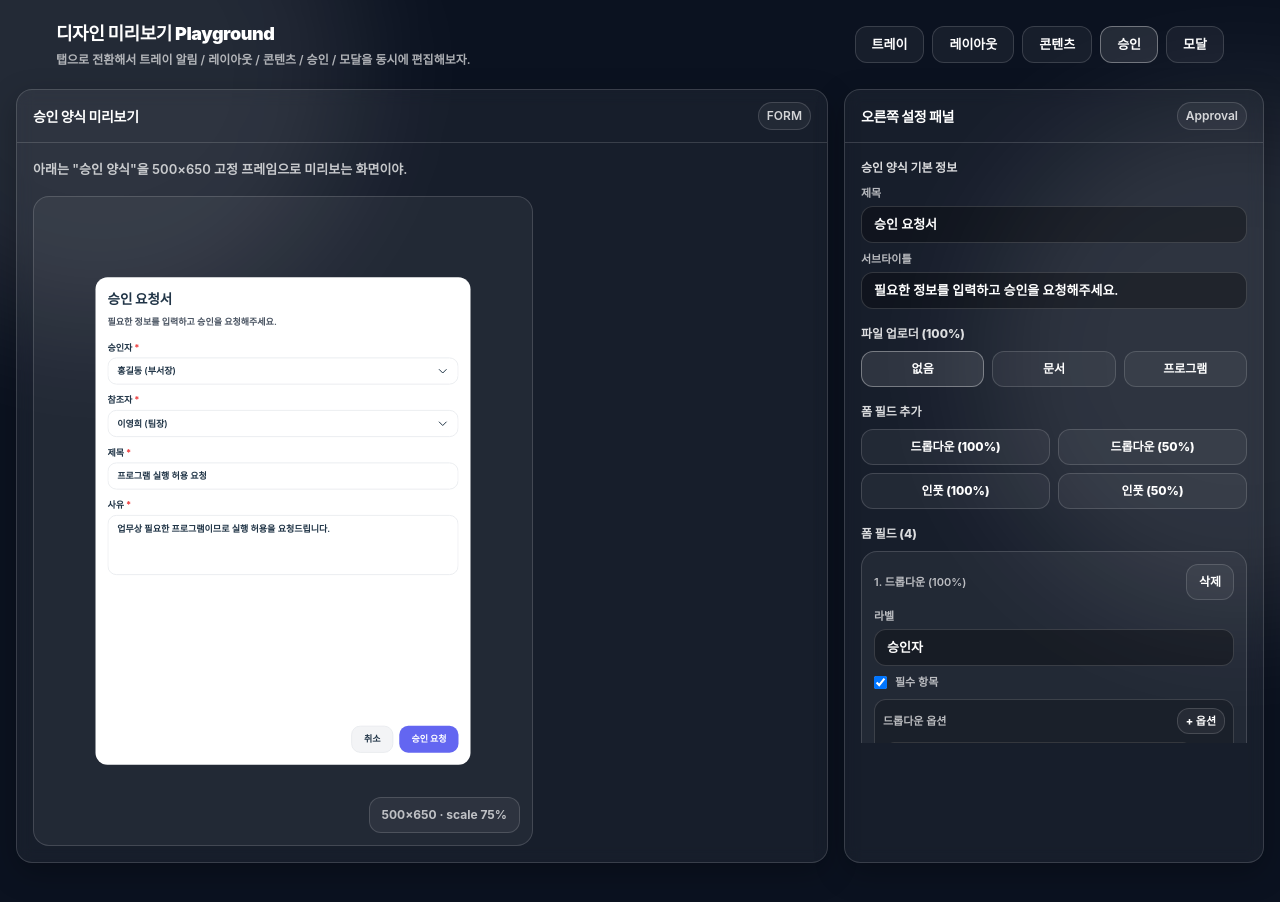
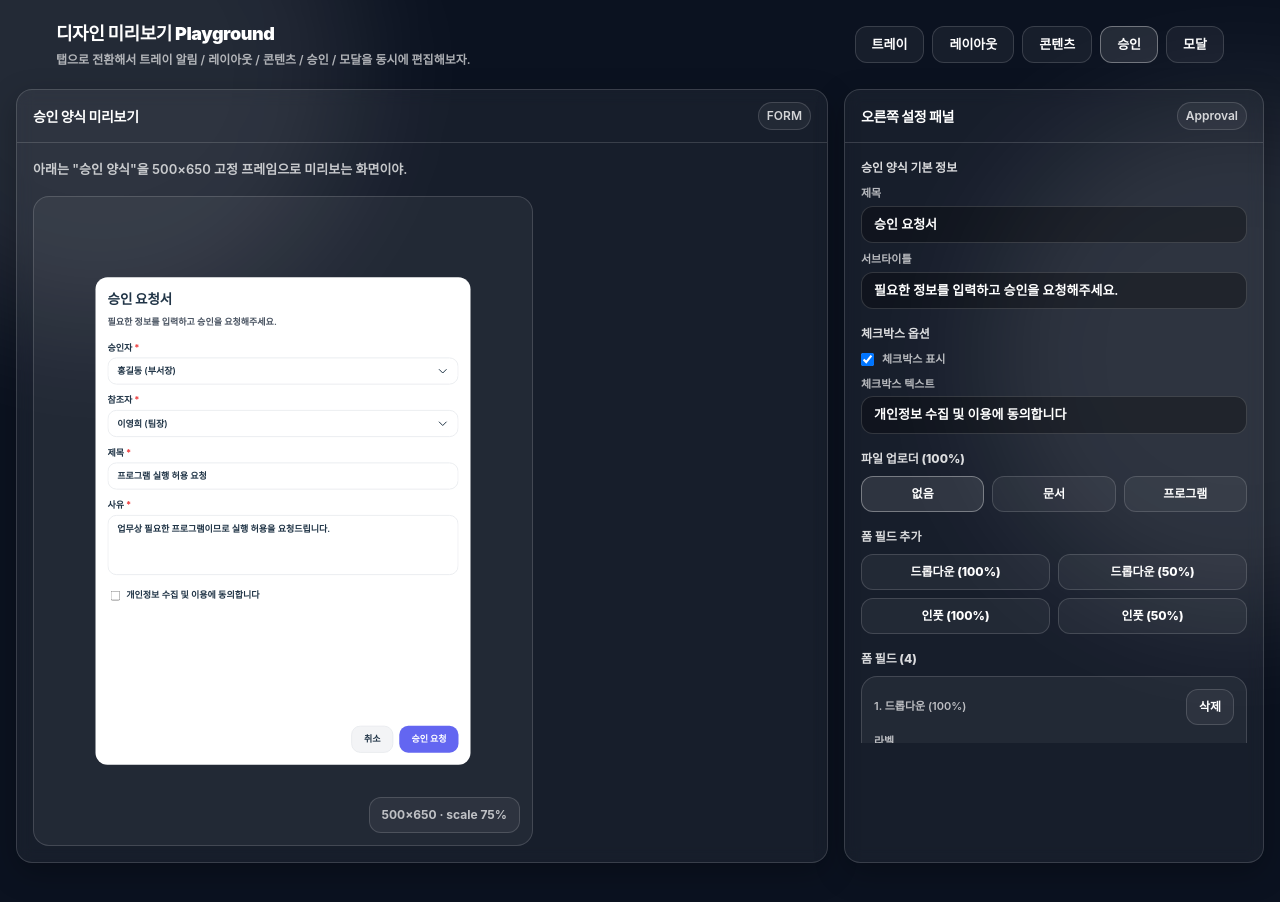
Before and after one commit to Songyeonji/UI_Editor, a React (Vite) app: page / in a window 1280 px wide. Both pictures are taken after a click on the button "승인". Built offline with nearby package versions, Linux system fonts and the light colour scheme.

Commit message:
feat: 승인 모달 체크박스 추가

```diff
--- a/src/App.tsx
+++ b/src/App.tsx
@@ -31,6 +31,7 @@ import type {
   UploaderType,
   DocumentFile,
   ProgramFile,
+  CheckboxOption,
 } from './types';
 
 type ModalSize = 'sm' | 'md' | 'lg' | 'xl' | '2xl';
@@ -179,7 +180,9 @@ export default function App() {
     { id: uid('field'), type: 'input', label: '제목', placeholder: '승인 요청 제목을 입력하세요', defaultValue: '프로그램 실행 허용 요청', required: true, width: 'full' },
     { id: uid('field'), type: 'input', label: '사유', placeholder: '승인 요청 사유를 입력하세요', defaultValue: '업무상 필요한 프로그램이므로 실행 허용을 요청드립니다.', required: true, width: 'full' },
   ]);
-
+  const [checkboxOption, setCheckboxOption] = useState<CheckboxOption>(() =>
+    loadFromSession()?.checkboxOption || { id: uid('checkbox'), label: '개인정보 수집 및 이용에 동의합니다', checked: true }
+  );
   const [uploaderType, setUploaderType] = useState<UploaderType>(() => loadFromSession()?.uploaderType || 'none');
   const [documentFiles, setDocumentFiles] = useState<DocumentFile[]>(() => loadFromSession()?.documentFiles || []);
   const [programFiles, setProgramFiles] = useState<ProgramFile[]>(() => loadFromSession()?.programFiles || []);
@@ -236,7 +239,7 @@ export default function App() {
       showContentPagination, contentCurrentPage, contentTotalPages, showContentEmptyState, contentEmptyStateMessage,
       approvalTitle, approvalSubtitle, formFields, uploaderType, documentFiles, programFiles, showPagination, currentPage, totalPages, showEmptyState, emptyStateMessage,
       modalType, confirmType, modalTitle, modalMessage, confirmButtonText, cancelButtonText, showCancelButton, showModalEmptyState, modalEmptyStateMessage,
-      showTable, tableData, modalHeader, showModalHeader, modalSize, modalHeight, showModalPagination, modalCurrentPage, modalTotalPages
+      showTable, tableData, modalHeader, showModalHeader, modalSize, modalHeight, showModalPagination, modalCurrentPage, modalTotalPages, checkboxOption
     };
     saveToSession(state);
   }, [
@@ -246,7 +249,7 @@ export default function App() {
     showContentPagination, contentCurrentPage, contentTotalPages, showContentEmptyState, contentEmptyStateMessage,
     approvalTitle, approvalSubtitle, formFields, uploaderType, documentFiles, programFiles, showPagination, currentPage, totalPages, showEmptyState, emptyStateMessage,
     modalType, confirmType, modalTitle, modalMessage, confirmButtonText, cancelButtonText, showCancelButton, showModalEmptyState, modalEmptyStateMessage,
-    showTable, tableData, modalHeader, showModalHeader, modalSize, modalHeight, showModalPagination, modalCurrentPage, modalTotalPages
+    showTable, tableData, modalHeader, showModalHeader, modalSize, modalHeight, showModalPagination, modalCurrentPage, modalTotalPages,  checkboxOption
   ]);
 
   return (
@@ -324,7 +327,7 @@ export default function App() {
               <div className="grid gap-4">
                 <div className="text-[13px] font-semibold leading-relaxed text-white/75">아래는 "승인 양식"을 500×650 고정 프레임으로 미리보는 화면이야.</div>
                 <div ref={previewWrapRef} className="relative h-[650px] w-[500px] max-w-full overflow-hidden rounded-2xl border border-white/15 bg-white/5">
-                  <ApprovalPreview theme={theme} approvalTitle={approvalTitle} approvalSubtitle={approvalSubtitle} formFields={formFields} uploaderType={uploaderType} documentFiles={documentFiles} programFiles={programFiles} showPagination={showPagination} showEmptyState={showEmptyState} emptyStateMessage={emptyStateMessage} currentPage={currentPage} totalPages={totalPages} previewScale={previewScale} />
+                  <ApprovalPreview theme={theme} approvalTitle={approvalTitle} approvalSubtitle={approvalSubtitle} formFields={formFields} uploaderType={uploaderType} documentFiles={documentFiles} programFiles={programFiles} showPagination={showPagination} showEmptyState={showEmptyState} emptyStateMessage={emptyStateMessage} currentPage={currentPage} totalPages={totalPages} previewScale={previewScale} checkboxOption={checkboxOption} />
                   <div className="absolute bottom-3 right-3 rounded-xl border border-white/15 bg-white/5 px-3 py-2 text-[12px] font-bold text-white/70">500×650 · scale {Math.round(previewScale * 100)}%</div>
                 </div>
               </div>
@@ -370,7 +373,8 @@ export default function App() {
               setFooterNotice={setFooterNotice}
             />}
             {tab === 'content' && <ContentEditor listMenu={listMenu} setListMenu={setListMenu} listSubMenu={listSubMenu} setListSubMenu={setListSubMenu} listTitle={listTitle} setListTitle={setListTitle} listSubtitle={listSubtitle} setListSubtitle={setListSubtitle} menuItems={menuItems} setMenuItems={setMenuItems} extraButtons={extraButtons} setExtraButtons={setExtraButtons} tableMode={tableMode} setTableMode={setTableMode} columns={columns} setColumns={setColumns} rows={rows} setRows={setRows} showOverlay={showOverlay} setShowOverlay={setShowOverlay} searchFilter={searchFilter} setSearchFilter={setSearchFilter} showContentPagination={showContentPagination} setShowContentPagination={setShowContentPagination} showContentEmptyState={showContentEmptyState} setShowContentEmptyState={setShowContentEmptyState} contentEmptyStateMessage={contentEmptyStateMessage} setContentEmptyStateMessage={setContentEmptyStateMessage} contentCurrentPage={contentCurrentPage} setContentCurrentPage={setContentCurrentPage} contentTotalPages={contentTotalPages} setContentTotalPages={setContentTotalPages} />}
-            {tab === 'approval' && <ApprovalEditor approvalTitle={approvalTitle} setApprovalTitle={setApprovalTitle} approvalSubtitle={approvalSubtitle} setApprovalSubtitle={setApprovalSubtitle} formFields={formFields} setFormFields={setFormFields} uploaderType={uploaderType} setUploaderType={setUploaderType} documentFiles={documentFiles} setDocumentFiles={setDocumentFiles} programFiles={programFiles} setProgramFiles={setProgramFiles} showPagination={showPagination} setShowPagination={setShowPagination} showEmptyState={showEmptyState} setShowEmptyState={setShowEmptyState} emptyStateMessage={emptyStateMessage} setEmptyStateMessage={setEmptyStateMessage} currentPage={currentPage} setCurrentPage={setCurrentPage} totalPages={totalPages} setTotalPages={setTotalPages} />}
+            {tab === 'approval' && <ApprovalEditor approvalTitle={approvalTitle} setApprovalTitle={setApprovalTitle} approvalSubtitle={approvalSubtitle} setApprovalSubtitle={setApprovalSubtitle} formFields={formFields} setFormFields={setFormFields} uploaderType={uploaderType} setUploaderType={setUploaderType} documentFiles={documentFiles} setDocumentFiles={setDocumentFiles} programFiles={programFiles} setProgramFiles={setProgramFiles} showPagination={showPagination} setShowPagination={setShowPagination} showEmptyState={showEmptyState} setShowEmptyState={setShowEmptyState} emptyStateMessage={emptyStateMessage} setEmptyStateMessage={setEmptyStateMessage} currentPage={currentPage} setCurrentPage={setCurrentPage} totalPages={totalPages} setTotalPages={setTotalPages} checkboxOption={checkboxOption}
+              setCheckboxOption={setCheckboxOption} />}
             {tab === 'modal' && <ModalEditor modalType={modalType} setModalType={setModalType} confirmType={confirmType} setConfirmType={setConfirmType} modalTitle={modalTitle} setModalTitle={setModalTitle} modalMessage={modalMessage} setModalMessage={setModalMessage} confirmButtonText={confirmButtonText} setConfirmButtonText={setConfirmButtonText} cancelButtonText={cancelButtonText} setCancelButtonText={setCancelButtonText} showCancelButton={showCancelButton} setShowCancelButton={setShowCancelButton} showEmptyState={showModalEmptyState} setShowEmptyState={setShowModalEmptyState} emptyStateMessage={modalEmptyStateMessage} setEmptyStateMessage={setModalEmptyStateMessage} showTable={showTable} setShowTable={setShowTable} tableData={tableData} setTableData={setTableData} modalHeader={modalHeader} setModalHeader={setModalHeader} showModalHeader={showModalHeader} setShowModalHeader={setShowModalHeader} modalSize={modalSize} setModalSize={setModalSize} modalHeight={modalHeight} setModalHeight={setModalHeight} showPagination={showModalPagination} setShowPagination={setShowModalPagination} currentPage={modalCurrentPage} setCurrentPage={setModalCurrentPage} totalPages={modalTotalPages} setTotalPages={setModalTotalPages} />}
           </div>
         </aside>
--- a/src/components/editors/ApprovalEditor.tsx
+++ b/src/components/editors/ApprovalEditor.tsx
@@ -1,7 +1,7 @@
 // components/editors/ApprovalEditor.tsx
 
 import React from 'react';
-import type { FormField, DropdownOption, FormFieldType, DropdownWidth, UploaderType, DocumentFile, ProgramFile } from '../../types';
+import type { FormField, DropdownOption, FormFieldType, DropdownWidth, UploaderType, DocumentFile, ProgramFile, CheckboxOption } from '../../types';
 import { uid } from '../../utils/helpers';
 
 interface ApprovalEditorProps {
@@ -27,6 +27,8 @@ interface ApprovalEditorProps {
   setCurrentPage: (page: number) => void;
   totalPages: number;
   setTotalPages: (pages: number) => void;
+  checkboxOption: CheckboxOption;
+  setCheckboxOption: React.Dispatch<React.SetStateAction<CheckboxOption>>;
 }
 
 export const ApprovalEditor: React.FC<ApprovalEditorProps> = ({
@@ -52,6 +54,8 @@ export const ApprovalEditor: React.FC<ApprovalEditorProps> = ({
   setCurrentPage,
   totalPages,
   setTotalPages,
+  checkboxOption,
+  setCheckboxOption
 }) => {
   const addFormField = (type: FormFieldType, width: DropdownWidth) => {
     const newField: FormField = {
@@ -171,7 +175,33 @@ export const ApprovalEditor: React.FC<ApprovalEditorProps> = ({
           />
         </label>
       </div>
+      {/* 체크박스 옵션 */}
+      {!showEmptyState && (
+        <div className="grid gap-2">
+          <div className="text-[12px] font-extrabold text-white/85">체크박스 옵션</div>
 
+          <label className="flex items-center gap-2">
+            <input
+              type="checkbox"
+              checked={checkboxOption.checked}
+              onChange={(e) => setCheckboxOption(prev => ({ ...prev, checked: e.target.checked }))}
+            />
+            <span className="text-[11px] font-semibold text-white/70">체크박스 표시</span>
+          </label>
+
+          {checkboxOption.checked && (
+            <label className="grid gap-1">
+              <span className="text-[11px] font-semibold text-white/70">체크박스 텍스트</span>
+              <input
+                className="w-full rounded-xl border border-white/15 bg-black/30 px-3 py-2 text-[13px] font-semibold outline-none focus:border-white/35"
+                value={checkboxOption.label}
+                onChange={(e) => setCheckboxOption(prev => ({ ...prev, label: e.target.value }))}
+                placeholder="체크박스 옆에 표시할 텍스트"
+              />
+            </label>
+          )}
+        </div>
+      )}
 
       {/* 파일 업로더 선택 */}
       {!showEmptyState && (
--- a/src/components/preview/ApprovalPreview.tsx
+++ b/src/components/preview/ApprovalPreview.tsx
@@ -5,7 +5,7 @@ import { Pagination } from '../ui/Pagination';
 import { EmptyState } from '../ui/EmptyState';
 import { DocumentUploader, type DocumentFile } from '../ui/DocumentUploader';
 import { ProgramUploader, type ProgramFile } from '../ui/ProgramUploader';
-import type { ThemeColors, FormField, UploaderType } from '../../types';
+import type { ThemeColors, FormField, UploaderType, CheckboxOption } from '../../types';
 
 interface ApprovalPreviewProps {
   theme: ThemeColors;
@@ -21,6 +21,7 @@ interface ApprovalPreviewProps {
   currentPage: number;
   totalPages: number;
   previewScale: number;
+  checkboxOption: CheckboxOption;
 }
 
 export const ApprovalPreview: React.FC<ApprovalPreviewProps> = ({
@@ -37,6 +38,7 @@ export const ApprovalPreview: React.FC<ApprovalPreviewProps> = ({
   currentPage,
   totalPages,
   previewScale,
+  checkboxOption,
 }) => {
   const [openDropdownId, setOpenDropdownId] = React.useState<string | null>(null);
 
@@ -137,7 +139,19 @@ export const ApprovalPreview: React.FC<ApprovalPreviewProps> = ({
                   )}
                 </div>
               ))}
-
+              {/* 체크박스 옵션 */}
+              {checkboxOption.checked && (
+                <div className="flex items-center gap-2 px-1">
+                  <input
+                    type="checkbox"
+                    className="rounded"
+                    readOnly
+                  />
+                  <span className="text-[12px] font-semibold" style={{ color: t.text }}>
+                    {checkboxOption.label}
+                  </span>
+                </div>
+              )}
               {/* 파일 업로더 - 사유 필드 밑에 위치 */}
               {uploaderType === 'document' && (
                 <div>
@@ -146,8 +160,8 @@ export const ApprovalPreview: React.FC<ApprovalPreviewProps> = ({
                   </label>
                   <DocumentUploader
                     documents={documentFiles}
-                    onAdd={() => {}}
-                    onRemove={() => {}}
+                    onAdd={() => { }}
+                    onRemove={() => { }}
                     disabled={true}
                   />
                 </div>
@@ -160,8 +174,8 @@ export const ApprovalPreview: React.FC<ApprovalPreviewProps> = ({
                   </label>
                   <ProgramUploader
                     programs={programFiles}
-                    onAdd={() => {}}
-                    onRemove={() => {}}
+                    onAdd={() => { }}
+                    onRemove={() => { }}
                     disabled={true}
                   />
                 </div>
--- a/src/types/index.ts
+++ b/src/types/index.ts
@@ -22,7 +22,11 @@ export interface SideItem {
   label: string;
   children?: SideItem[];
 }
-
+export interface CheckboxOption {
+  id: string;
+  label: string;
+  checked: boolean;
+}
 export interface TableColumn {
   id: string;
   header: string;
```
